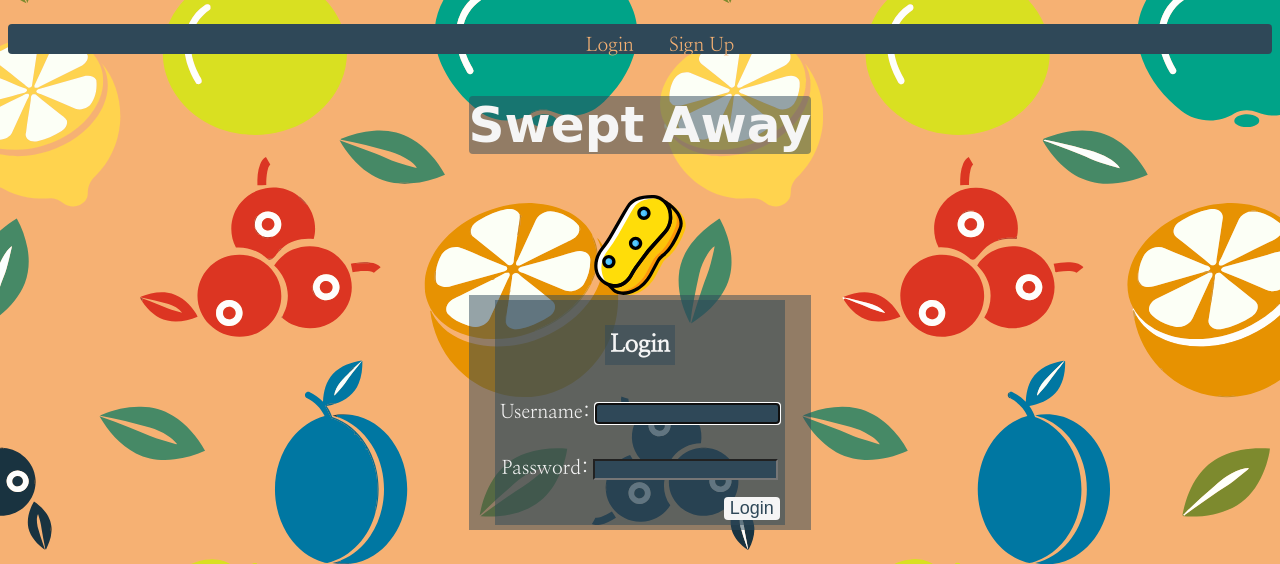
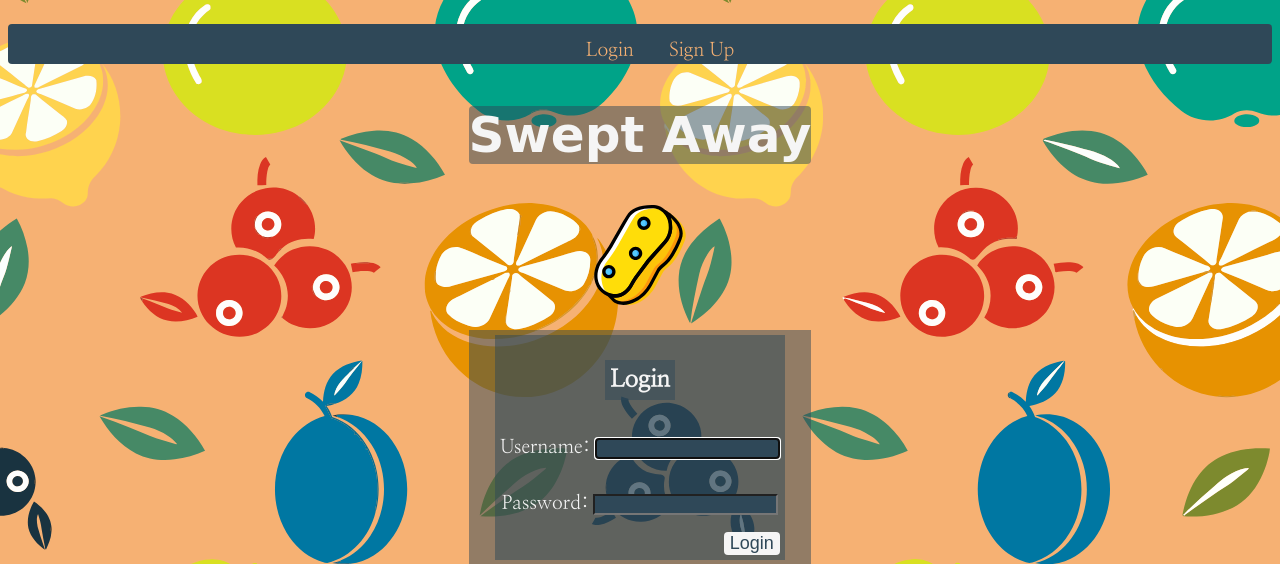
Before and after one commit to rharen11/swept-away, a Django app: page / in a window 1280 px wide. Shown: the top 564 px of the page. Run offline with Django 4.2, Linux system fonts and the light colour scheme; some web fonts are replaced.

Commit message:
adjust home sponge

```diff
--- a/main_app/static/css/base.css
+++ b/main_app/static/css/base.css
@@ -21,7 +21,7 @@ nav{
   /* background-image: url(/main_app/static/images/citrus.jpg); */
   color: #F6B173;
   border-radius: 4px;
-  height: 30px;
+  height: 40px;
   margin-top: 5px;
 }
 
@@ -34,9 +34,12 @@ ul{
 
 nav li {
   display: flex;
-  justify-content: center;
+  justify-content: flex-start;
+  align-items: center;
   padding: 5px;
+  padding-top: 10px;
   color: #F6B173;
+  font-size: large;
 }
 
 nav li:last-child {
@@ -99,6 +102,7 @@ nav ul {
 .home-img {
   display: flex;
   justify-content: center;
+  margin-bottom: 25px;
 }
 
 .login {
```
